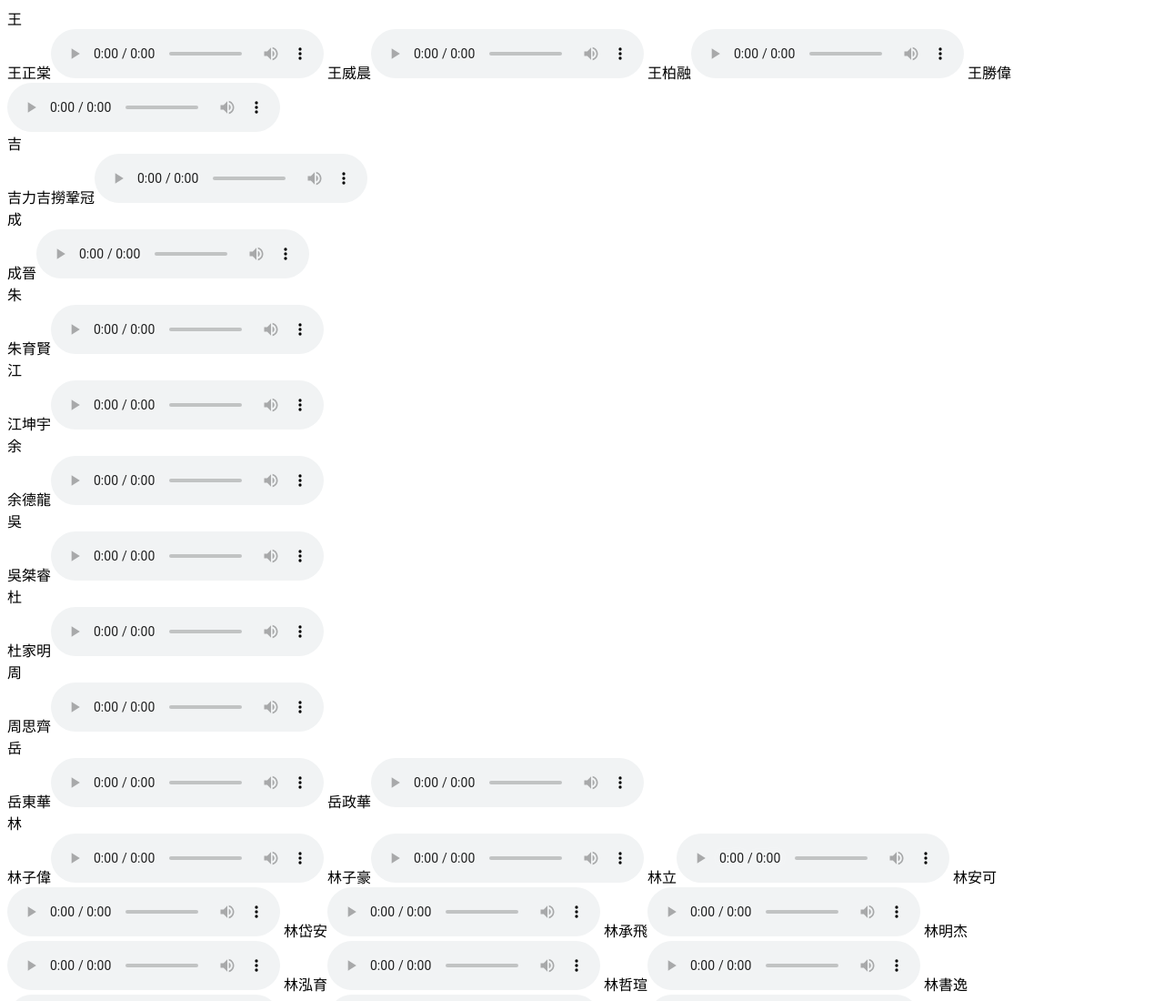
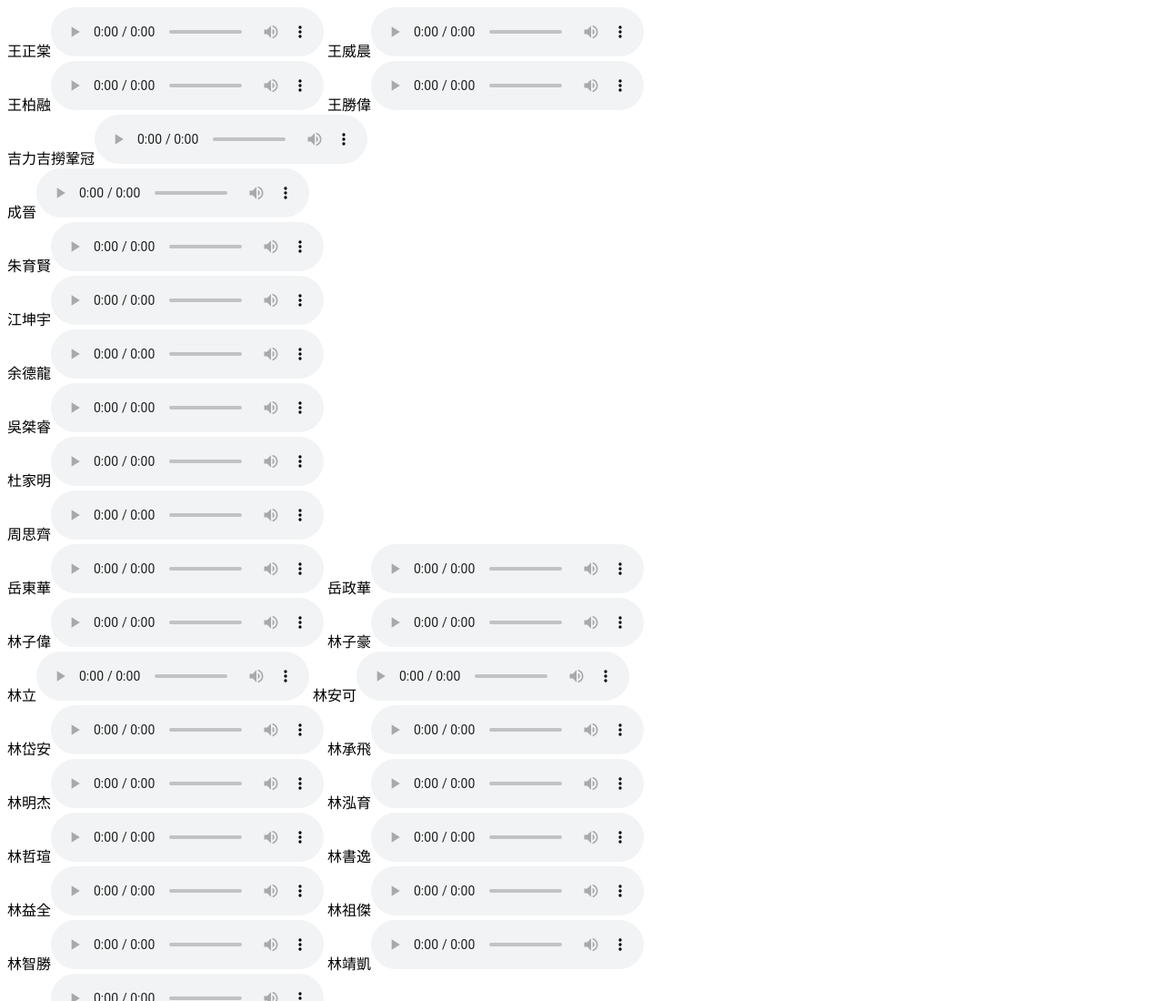
Before and after one commit to CHENJIAHAO2023/playerscheersong, a plain HTML site: page index.html in a window 1280 px wide. Shown: the top 1100 px of the page at 91% size. Drawn offline with Linux system fonts and the light colour scheme.

Commit message:
Update index.html

```diff
--- a/index.html
+++ b/index.html
@@ -4,110 +4,75 @@
 <title>球員應援曲</title>
 </head>
 <body>
-<a >王<br>
 <a >王正棠</a><audio src="1.mp3" controls controlsList="nodownload" preload="auto" id="music" loop></audio>
-<a >王威晨</a><audio src="2.mp3" controls controlsList="nodownload" preload="auto" id="music" loop></audio>
+<a >王威晨</a><audio src="2.mp3" controls controlsList="nodownload" preload="auto" id="music" loop></audio><br>
 <a >王柏融</a><audio src="3.mp3" controls controlsList="nodownload" preload="auto" id="music" loop></audio>
 <a >王勝偉</a><audio src="4.mp3" controls controlsList="nodownload" preload="auto" id="music" loop></audio><br>
-吉<br>
 <a >吉力吉撈鞏冠</a><audio src="5.mp3" controls controlsList="nodownload" preload="auto" id="music" loop></audio><br>
-成<br>
 <a >成晉</a><audio src="6.mp3" controls controlsList="nodownload" preload="auto" id="music" loop></audio><br>
-朱<br>
 <a >朱育賢</a><audio src="7.mp3" controls controlsList="nodownload" preload="auto" id="music" loop></audio><br>
-江<br>
 <a >江坤宇</a><audio src="8.mp3" controls controlsList="nodownload" preload="auto" id="music" loop></audio><br>
-余<br>
 <a >余德龍</a><audio src="9.mp3" controls controlsList="nodownload" preload="auto" id="music" loop></audio><br>
-吳<br>
 <a >吳桀睿</a><audio src="10.mp3" controls controlsList="nodownload" preload="auto" id="music" loop></audio><br>
-杜<br>
 <a >杜家明</a><audio src="11.mp3" controls controlsList="nodownload" preload="auto" id="music" loop></audio><br>
-周<br>
 <a >周思齊</a><audio src="12.mp3" controls controlsList="nodownload" preload="auto" id="music" loop></audio><br>
-岳<br>
 <a >岳東華</a><audio src="13.mp3" controls controlsList="nodownload" preload="auto" id="music" loop></audio>
 <a >岳政華</a><audio src="14.mp3" controls controlsList="nodownload" preload="auto" id="music" loop></audio><br>
-林<br>
 <a >林子偉</a><audio src="15.mp3" controls controlsList="nodownload" preload="auto" id="music" loop></audio>
-<a >林子豪</a><audio src="16.mp3" controls controlsList="nodownload" preload="auto" id="music" loop></audio>
+<a >林子豪</a><audio src="16.mp3" controls controlsList="nodownload" preload="auto" id="music" loop></audio><br>
 <a >林立</a><audio src="17.mp3" controls controlsList="nodownload" preload="auto" id="music" loop></audio>
-<a >林安可</a><audio src="18.mp3" controls controlsList="nodownload" preload="auto" id="music" loop></audio>
+<a >林安可</a><audio src="18.mp3" controls controlsList="nodownload" preload="auto" id="music" loop></audio><br>
 <a >林岱安</a><audio src="19.mp3" controls controlsList="nodownload" preload="auto" id="music" loop></audio>
-<a >林承飛</a><audio src="20.mp3" controls controlsList="nodownload" preload="auto" id="music" loop></audio>
+<a >林承飛</a><audio src="20.mp3" controls controlsList="nodownload" preload="auto" id="music" loop></audio><br>
 <a >林明杰</a><audio src="21.mp3" controls controlsList="nodownload" preload="auto" id="music" loop></audio>
-<a >林泓育</a><audio src="22.mp3" controls controlsList="nodownload" preload="auto" id="music" loop></audio>
+<a >林泓育</a><audio src="22.mp3" controls controlsList="nodownload" preload="auto" id="music" loop></audio><br>
 <a >林哲瑄</a><audio src="23.mp3" controls controlsList="nodownload" preload="auto" id="music" loop></audio>
-<a >林書逸</a><audio src="24.mp3" controls controlsList="nodownload" preload="auto" id="music" loop></audio>
+<a >林書逸</a><audio src="24.mp3" controls controlsList="nodownload" preload="auto" id="music" loop></audio><br>
 <a >林益全</a><audio src="25.mp3" controls controlsList="nodownload" preload="auto" id="music" loop></audio>
-<a >林祖傑</a><audio src="26.mp3" controls controlsList="nodownload" preload="auto" id="music" loop></audio>
+<a >林祖傑</a><audio src="26.mp3" controls controlsList="nodownload" preload="auto" id="music" loop></audio><br>
 <a >林智勝</a><audio src="27.mp3" controls controlsList="nodownload" preload="auto" id="music" loop></audio>
-<a >林靖凱</a><audio src="28.mp3" controls controlsList="nodownload" preload="auto" id="music" loop></audio>
+<a >林靖凱</a><audio src="28.mp3" controls controlsList="nodownload" preload="auto" id="music" loop></audio><br>
 <a >林澤彬</a><audio src="29.mp3" controls controlsList="nodownload" preload="auto" id="music" loop></audio><br>
-邱<br>
 <a >邱智呈</a><audio src="30.mp3" controls controlsList="nodownload" preload="auto" id="music" loop></audio><br>
-施<br>
 <a >施冠宇</a><audio src="31.mp3" controls controlsList="nodownload" preload="auto" id="music" loop></audio><br>
-胡<br>
 <a >胡金龍</a><audio src="32.mp3" controls controlsList="nodownload" preload="auto" id="music" loop></audio><br>
-唐<br>
 <a >唐肇廷</a><audio src="33.mp3" controls controlsList="nodownload" preload="auto" id="music" loop></audio><br>
-高<br>
 <a >高孝儀</a><audio src="34.mp3" controls controlsList="nodownload" preload="auto" id="music" loop></audio>
-<a >高志綱</a><audio src="35.mp3" controls controlsList="nodownload" preload="auto" id="music" loop></audio>
+<a >高志綱</a><audio src="35.mp3" controls controlsList="nodownload" preload="auto" id="music" loop></audio><br>
 <a >高國慶</a><audio src="36.mp3" controls controlsList="nodownload" preload="auto" id="music" loop></audio><br>
-張<br>
 <a >張志豪</a><audio src="37.mp3" controls controlsList="nodownload" preload="auto" id="music" loop></audio>
 <a >張育成</a><audio src="38.mp3" controls controlsList="nodownload" preload="auto" id="music" loop></audio><br>
-許<br>
 <a >許基宏</a><audio src="39.mp3" controls controlsList="nodownload" preload="auto" id="music" loop></audio><br>
-郭<br>
 <a >郭天信</a><audio src="40.mp3" controls controlsList="nodownload" preload="auto" id="music" loop></audio>
-<a >郭阜林</a><audio src="41.mp3" controls controlsList="nodownload" preload="auto" id="music" loop></audio>
+<a >郭阜林</a><audio src="41.mp3" controls controlsList="nodownload" preload="auto" id="music" loop></audio><br>
 <a >郭嚴文</a><audio src="42.mp3" controls controlsList="nodownload" preload="auto" id="music" loop></audio><br>
-陳<br>
 <a >陳子豪</a><audio src="43.mp3" controls controlsList="nodownload" preload="auto" id="music" loop></audio>
-<a >陳金鋒</a><audio src="44.mp3" controls controlsList="nodownload" preload="auto" id="music" loop></audio>
+<a >陳金鋒</a><audio src="44.mp3" controls controlsList="nodownload" preload="auto" id="music" loop></audio><br>
 <a >陳俊秀</a><audio src="45.mp3" controls controlsList="nodownload" preload="auto" id="music" loop></audio>
-<a >陳重羽</a><audio src="46.mp3" controls controlsList="nodownload" preload="auto" id="music" loop></audio>
+<a >陳重羽</a><audio src="46.mp3" controls controlsList="nodownload" preload="auto" id="music" loop></audio><br>
 <a >陳晨威</a><audio src="47.mp3" controls controlsList="nodownload" preload="auto" id="music" loop></audio>
-<a >陳傑憲</a><audio src="48.mp3" controls controlsList="nodownload" preload="auto" id="music" loop></audio>
+<a >陳傑憲</a><audio src="48.mp3" controls controlsList="nodownload" preload="auto" id="music" loop></audio><br>
 <a >陳鏞基</a><audio src="49.mp3" controls controlsList="nodownload" preload="auto" id="music" loop></audio><br>
-彭<br>
 <a >彭政閔</a><audio src="50.mp3" controls controlsList="nodownload" preload="auto" id="music" loop></audio><br>
-曾<br>
 <a >曾陶鎔</a><audio src="51.mp3" controls controlsList="nodownload" preload="auto" id="music" loop></audio><br>
-陽<br>
 <a >陽岱鋼</a><audio src="52.mp3" controls controlsList="nodownload" preload="auto" id="music" loop></audio>
 <a >陽耀勳</a><audio src="53.mp3" controls controlsList="nodownload" preload="auto" id="music" loop></audio><br>
-黃<br>
 <a >黃柏豪</a><audio src="54.mp3" controls controlsList="nodownload" preload="auto" id="music" loop></audio>
-<a >黃鈞聲</a><audio src="55.mp3" controls controlsList="nodownload" preload="auto" id="music" loop></audio>
+<a >黃鈞聲</a><audio src="55.mp3" controls controlsList="nodownload" preload="auto" id="music" loop></audio><br>
 <a >黃敬瑋</a><audio src="56.mp3" controls controlsList="nodownload" preload="auto" id="music" loop></audio><br>
-楊<br>
 <a >楊松弦</a><audio src="57.mp3" controls controlsList="nodownload" preload="auto" id="music" loop></audio>
 <a >楊晉豪</a><audio src="58.mp3" controls controlsList="nodownload" preload="auto" id="music" loop></audio><br>
-詹<br>
 <a >詹子賢</a><audio src="59.mp3" controls controlsList="nodownload" preload="auto" id="music" loop></audio><br>
-廖<br>
 <a >廖健富</a><audio src="60.mp3" controls controlsList="nodownload" preload="auto" id="music" loop></audio><br>
-劉<br>
 <a >劉芙豪</a><audio src="61.mp3" controls controlsList="nodownload" preload="auto" id="music" loop></audio><br>
-潘<br>
 <a >潘武雄</a><audio src="62.mp3" controls controlsList="nodownload" preload="auto" id="music" loop></audio>
 <a >潘傑楷</a><audio src="63.mp3" controls controlsList="nodownload" preload="auto" id="music" loop></audio><br>
-蔣<br>
 <a >蔣智賢</a><audio src="64.mp3" controls controlsList="nodownload" preload="auto" id="music" loop></audio><br>
-鄧<br>
 <a >鄧志偉</a><audio src="65.mp3" controls controlsList="nodownload" preload="auto" id="music" loop></audio><br>
-鄭<br>
 <a >鄭宗哲</a><audio src="66.mp3" controls controlsList="nodownload" preload="auto" id="music" loop></audio>
 <a >鄭鎧文</a><audio src="67.mp3" controls controlsList="nodownload" preload="auto" id="music" loop></audio><br>
-藍<br>
 <a >藍寅倫</a><audio src="68.mp3" controls controlsList="nodownload" preload="auto" id="music" loop></audio><br>
-羅<br>
 <a >羅薩</a><audio src="69.mp3" controls controlsList="nodownload" preload="auto" id="music" loop></audio><br>
-蘇<br>
 <a >蘇智傑</a><audio src="70.mp3" controls controlsList="nodownload" preload="auto" id="music" loop></audio>
 <a >蘇緯達</a><audio src="71.mp3" controls controlsList="nodownload" preload="auto" id="music" loop></audio><br>
 </body>
```
Lines whose indentation alone changed are shown as unchanged.
